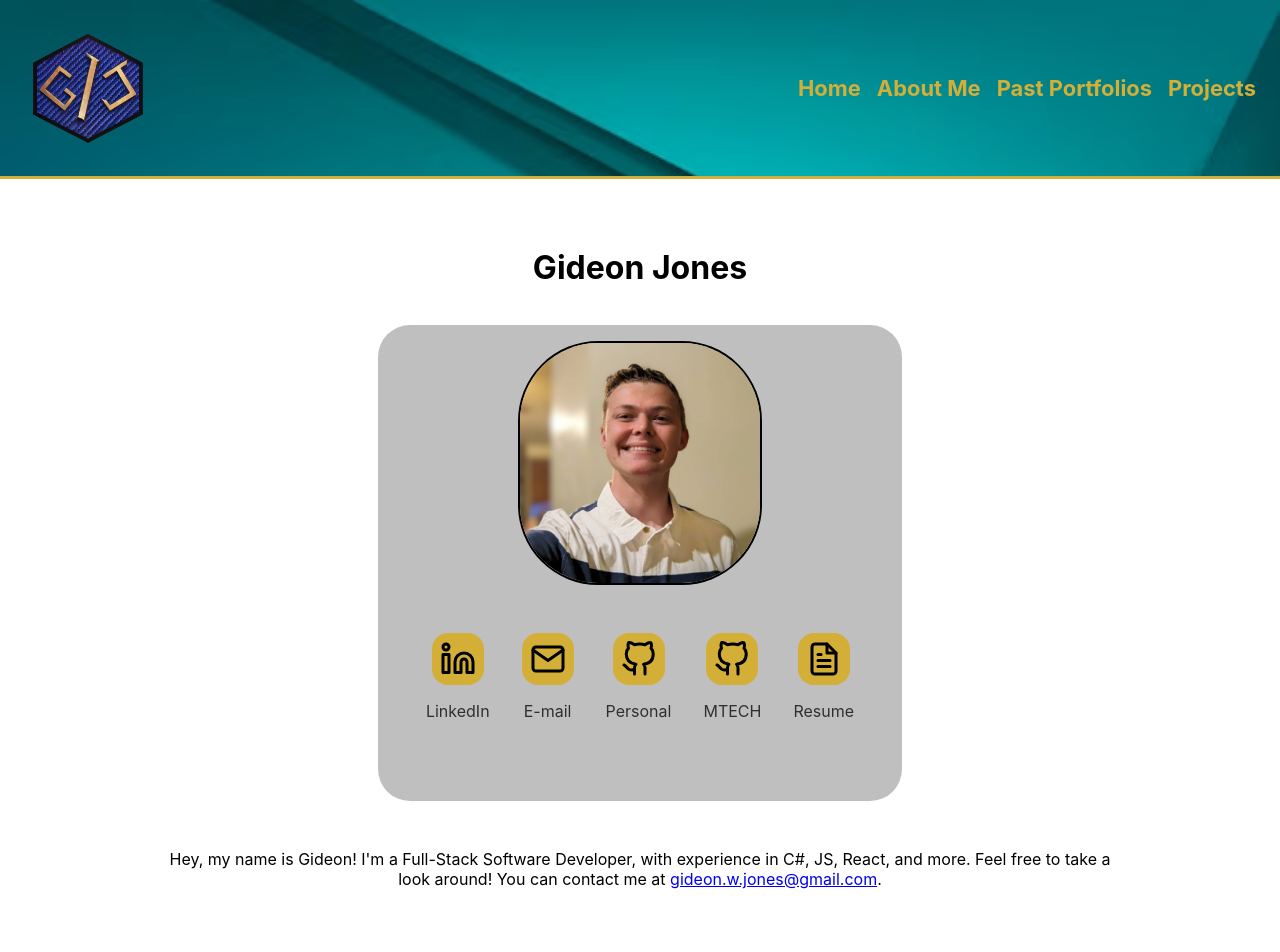
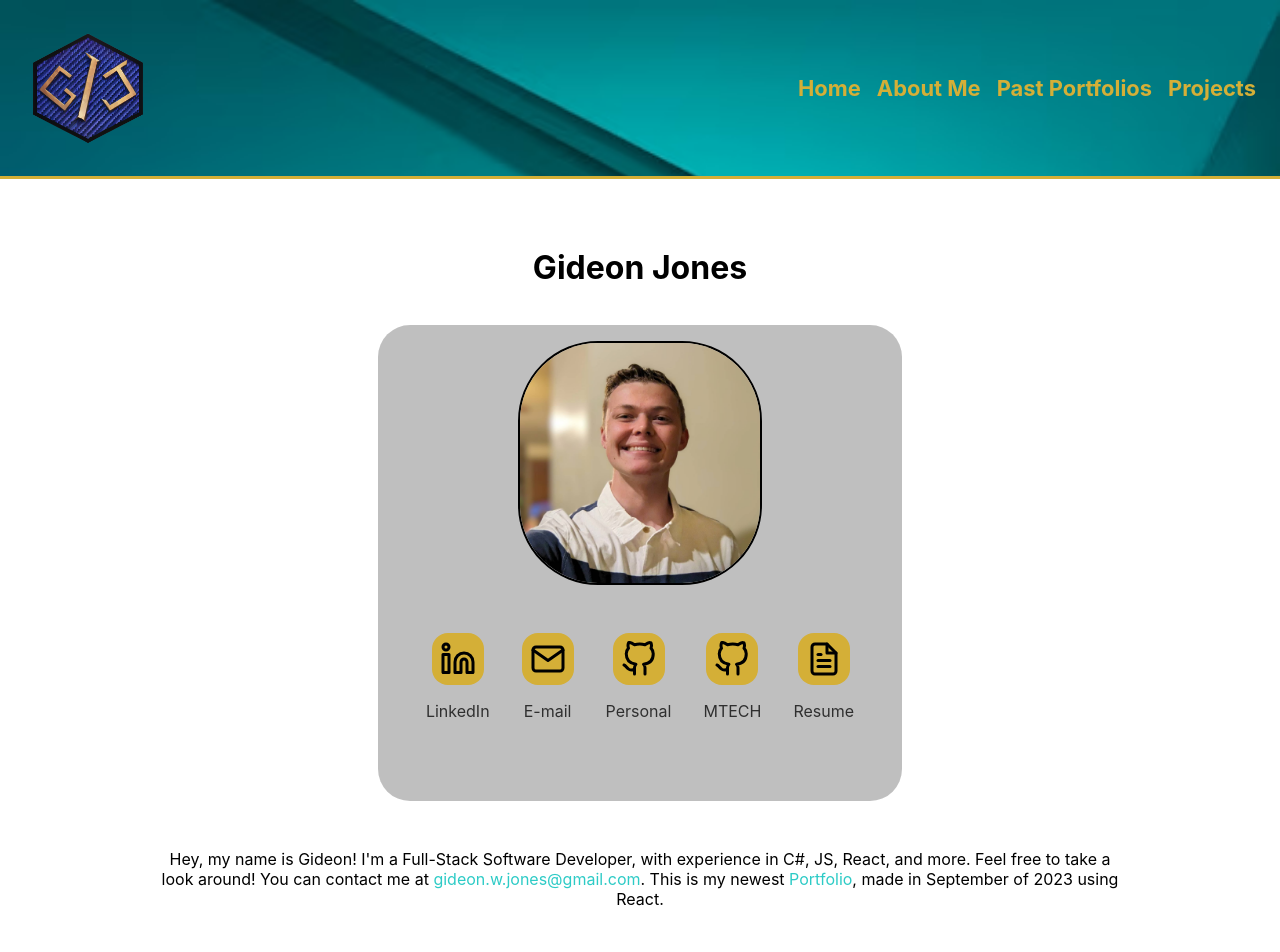
Before and after one commit to GideonJones999/portfolio_sep, a React (Create React App) app: page / in a window 1280 px wide. Shown: the top 952 px of the page. Built offline with nearby package versions, Linux system fonts and the light colour scheme.

Commit message:
Styling Fixes

```diff
--- a/src/components/Main.js
+++ b/src/components/Main.js
@@ -9,7 +9,7 @@ function Main() {
       <div className="all-content">
         <h1> Gideon Jones </h1>
         <div id="main-content">
-          <img src="/photos/ProfilePic.jpg" alt="Gideon's Profile Picture"/>
+          <img src="photos/ProfilePic.jpg" alt="Gideon's Profile Picture" />
           <div>
             <ul>
               <li>
@@ -49,11 +49,7 @@ function Main() {
                 </a>
               </li>
               <li>
-                <a
-                  href="portfolio_sep/Resume-26-09-23.pdf"
-                  target="_blank"
-                  rel="noreferrer"
-                >
+                <a href="Resume-26-09-23.pdf" target="_blank" rel="noreferrer">
                   <Icon.FileText />
                   <p className="descriptionText">Resume</p>
                 </a>
@@ -69,7 +65,15 @@ function Main() {
             {" "}
             gideon.w.jones@gmail.com
           </a>
-          .
+          . This is my newest{" "}
+          <a
+            href="https://github.com/GideonJones999/portfolio_sep"
+            target="_blank"
+            rel="noreferrer"
+          >
+            Portfolio
+          </a>
+          , made in September of 2023 using React.
         </p>
       </div>
     </div>
--- a/src/components/SitePreview.js
+++ b/src/components/SitePreview.js
@@ -7,7 +7,7 @@ export class SitePreview extends Component {
       <div className="portfolio-container">
         {this.props.img ? (
           <img
-            src={`/photos/${this.props.img}`}
+            src={`photos/${this.props.img}`}
             alt={this.props.title}
           />
         ) : (
--- a/src/styles/MainPage.scss
+++ b/src/styles/MainPage.scss
@@ -84,5 +84,14 @@ $link-size: 24px;
         }
       }
     }
+    p {
+      a {
+        color: Common.$teal;
+        text-decoration: none;
+        &:hover {
+          color: Common.$gold;
+        }
+      }
+    }
   }
 }
--- a/src/styles/OldPortfolios.scss
+++ b/src/styles/OldPortfolios.scss
@@ -8,12 +8,14 @@
     max-width: 60%;
     display: flex;
     flex-direction: row;
+    flex-wrap: wrap;
     padding: 1em;
     margin: 1em;
     iframe {
       width: 25em;
       height: auto;
       margin: -3em;
+
       zoom: 2;
       overflow: hidden;
       transform: scale(0.5);
@@ -25,6 +27,8 @@
       height: 300px;
       width: auto;
       margin: 1em 3.5em;
+      left: -5em;
+      position: relative;
     }
     div {
       span {
@@ -47,6 +51,25 @@
       }
       p {
         size: 12px;
+        a {
+          color: Common.$teal;
+          text-decoration: none;
+          &:hover {
+            color: Common.$gold;
+          }
+        }
+      }
+    }
+    @media all and (max-width: 730px) {
+      & {
+        iframe {
+          left: -2.5em;
+          position: relative;
+        }
+        img {
+          left: -5em;
+          position: relative;
+        }
       }
     }
   }
```
